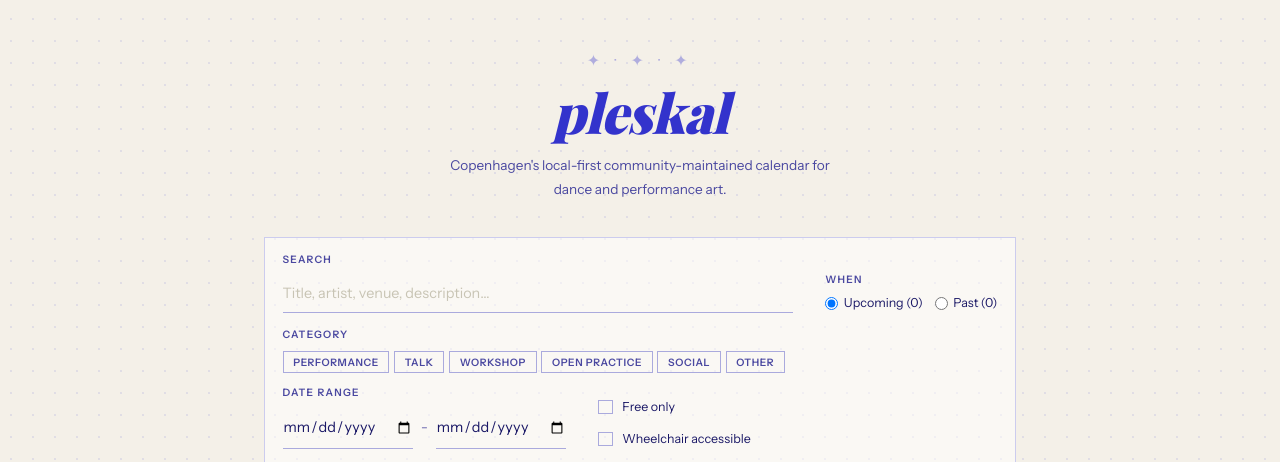
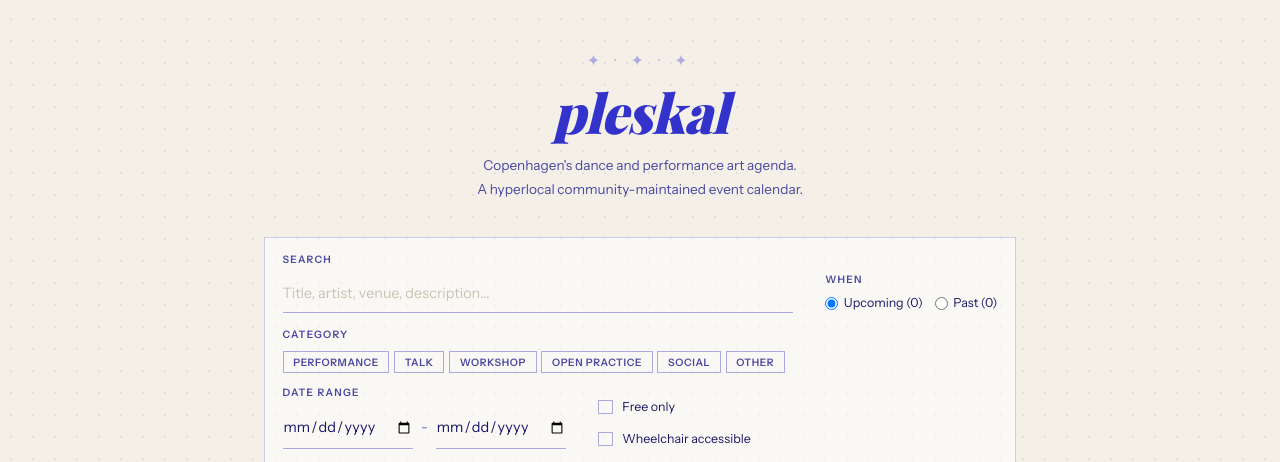
Before and after one commit to ariansajina/pleskal, a Django app: page / in a window 1280 px wide. Shown: the part 58-520 px from the top of the page. Run offline with Django 5.2, Linux system fonts and the light colour scheme; data that the repository does not hold is empty; style sheets or scripts are compiled from the project's sources; some web fonts are replaced.

Commit message:
fix bug; cosmetic

```diff
--- a/templates/events/event_list.html
+++ b/templates/events/event_list.html
@@ -6,7 +6,7 @@
 <div class="page-hero">
     <div class="page-hero__ornrow">✦ · ✦ · ✦</div>
     <h1 class="page-hero__title">pleskal</h1>
-    <p class="page-hero__sub">Copenhagen's local-first community-maintained calendar for dance and performance art.</p>
+    <p class="page-hero__sub">Copenhagen's dance and performance art agenda.<br>A hyperlocal community-maintained event calendar.</p>
 </div>
 
 <div class="content-wrap">
--- a/templates/events/partials/event_list_results.html
+++ b/templates/events/partials/event_list_results.html
@@ -1,5 +1,7 @@
+{% if request.htmx %}
 <span id="upcoming-count" hx-swap-oob="true">Upcoming ({{ upcoming_count }})</span>
 <span id="past-count" hx-swap-oob="true">Past ({{ past_count }})</span>
+{% endif %}
 
 {% if events %}
     {% regroup events by start_datetime|date:"Y-m-d" as events_by_date %}
```
